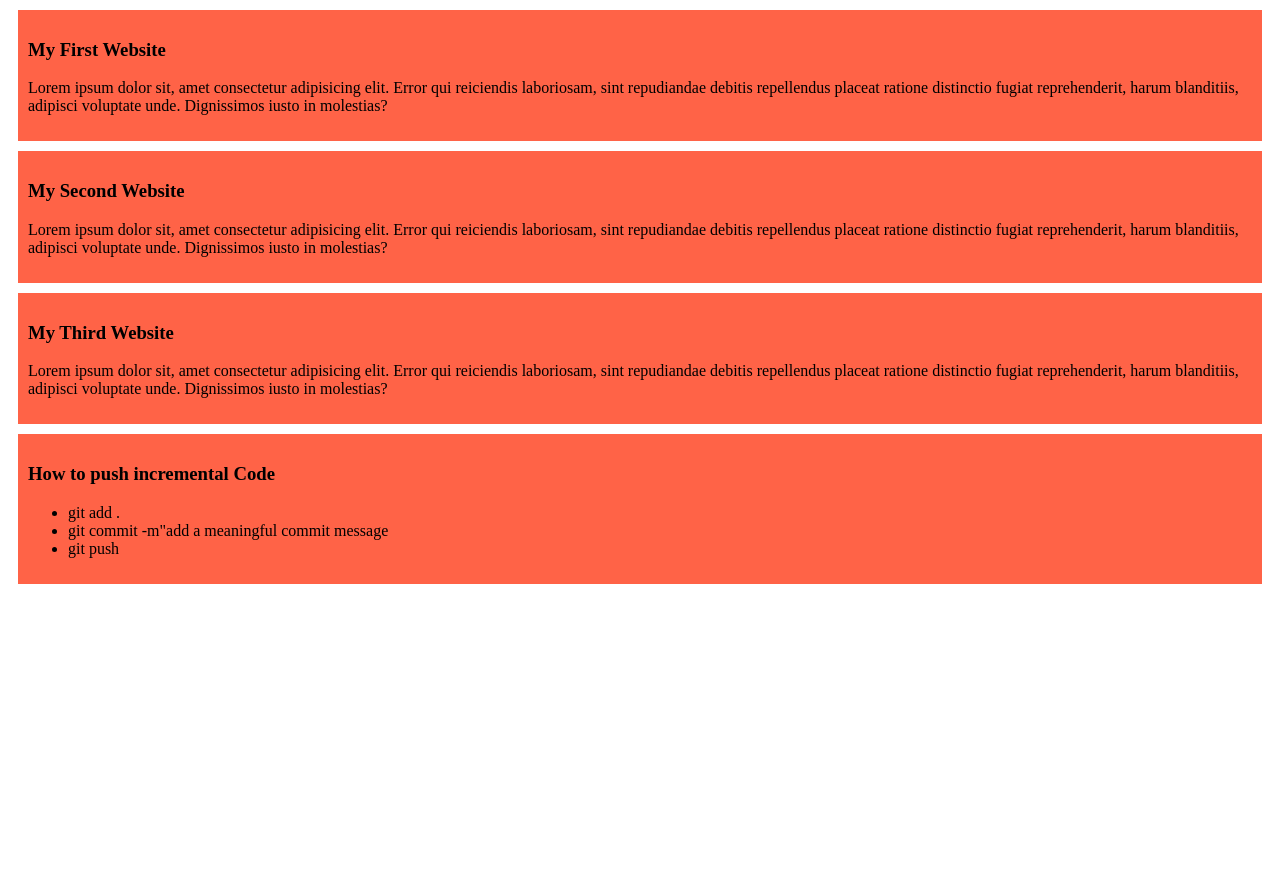
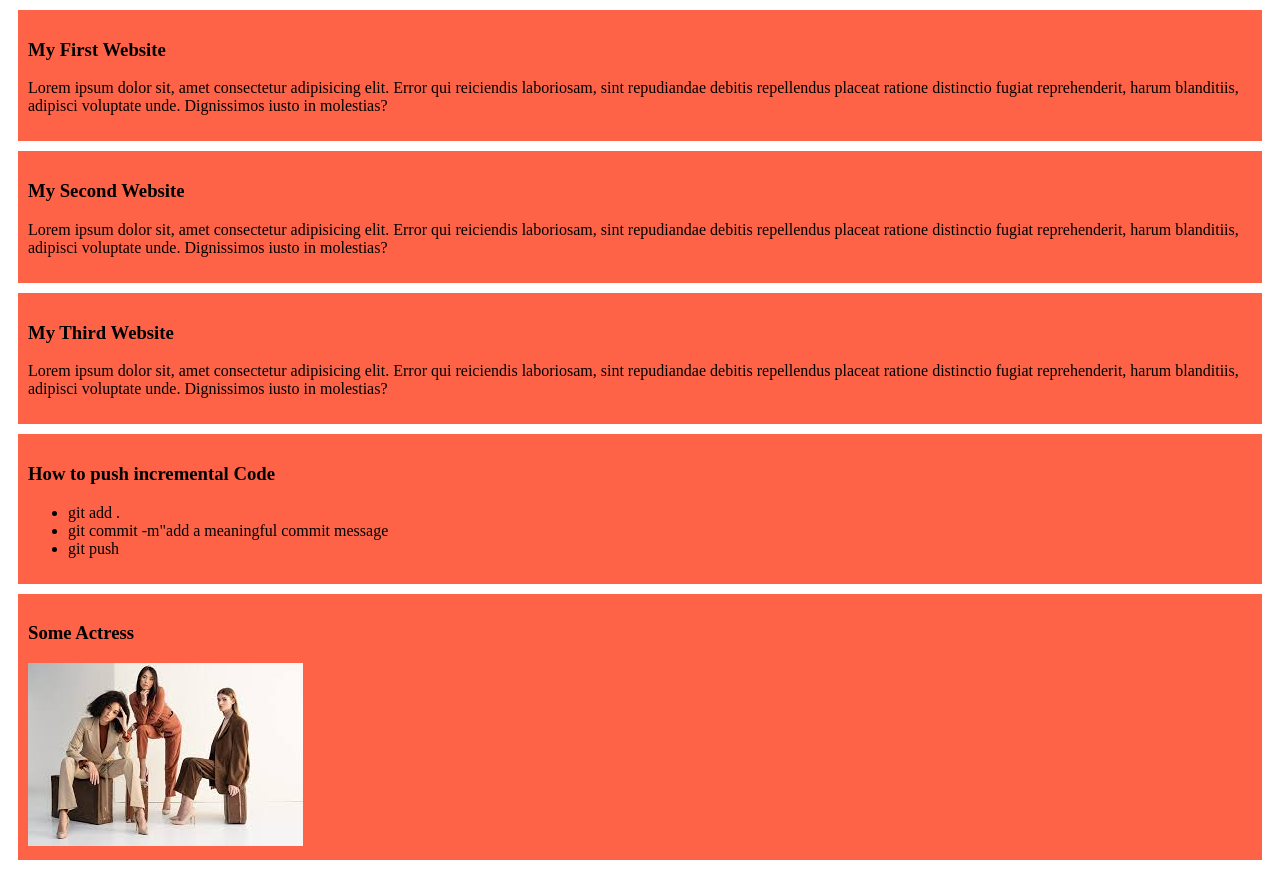
Before and after one commit to shakhawat71/my-simple-website, a plain HTML site: page index.html in a window 1280 px wide. Before the commit the page ends 800 px from the top, so only its background shows below. Drawn offline with Linux system fonts and the light colour scheme.

Commit message:
added some model

```diff
--- a/index.html
+++ b/index.html
@@ -27,5 +27,9 @@
             <li>git push</li>
         </ul>
     </div>
+    <div>
+        <h3>Some Actress</h3>
+        <img src="images/images.jpeg" alt="">
+    </div>
 </body>
 </html>
```
Also changed, not shown: images/images.jpeg (added).
